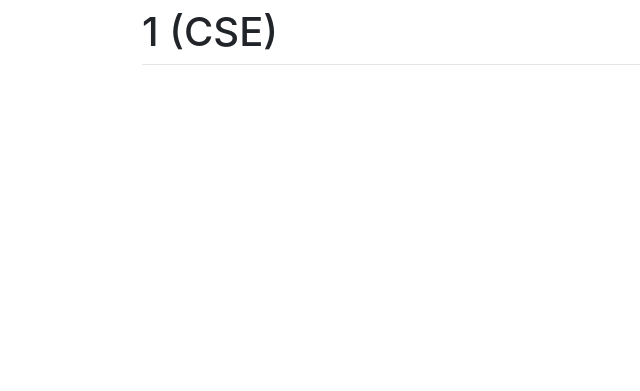
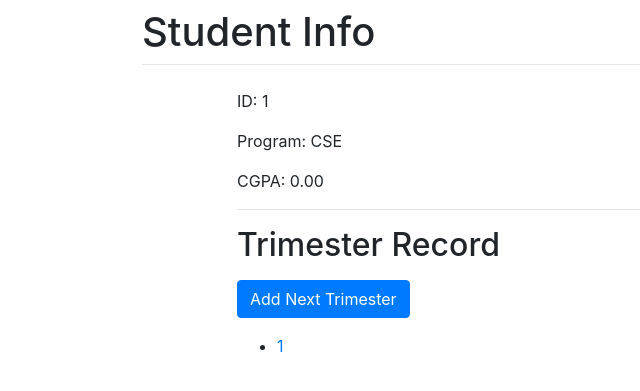
Before and after one commit to trk9001/nsu-grade-utils, a Django app: a page that uses gradeutils/core/templates/core/student_detail.html in a window 1280 px wide. Shown: the top 391 px of the page, without its empty margins (133-773 px from the left). Run offline with Django 3.2, Linux system fonts and the light colour scheme; tables that the repository leaves empty hold one stand-in row (values such as "Sample post"); some libraries are stand-ins or nearby versions.

Commit message:
Update student_detail template for trimester info

```diff
--- a/gradeutils/core/templates/core/student_detail.html
+++ b/gradeutils/core/templates/core/student_detail.html
@@ -1,5 +1,30 @@
 {% extends 'core/base.html' %}
 
-{% block title %}{{ student }}{% endblock %}
+{% block title %}Student Info{% endblock %}
 
-{% block heading %}{{ student }}{% endblock %}
+{% block heading %}Student Info{% endblock %}
+
+{% block content %}
+  <p>ID: {{ student.nsuid }}</p>
+  <p>Program: {{ student.program }}</p>
+  <p>CGPA: {{ student.cgpa }}</p>
+  <hr>
+
+  <h2>Trimester Record</h2>
+  <p>
+    <form action="#" method="post">
+      {% csrf_token %}
+      <input type="hidden" name="student-slug" value="{{ student.slug }}">
+      <button type="submit" class="btn btn-primary">Add Next Trimester</button>
+    </form>
+  </p>
+  <p>
+    <ul>
+    {% for trimester in student.trimesters.all %}
+      <li>
+        <a href="#">{{ trimester.code }}</a>
+      </li>
+    {% endfor %}
+    </ul>
+  </p>
+{% endblock %}
```
